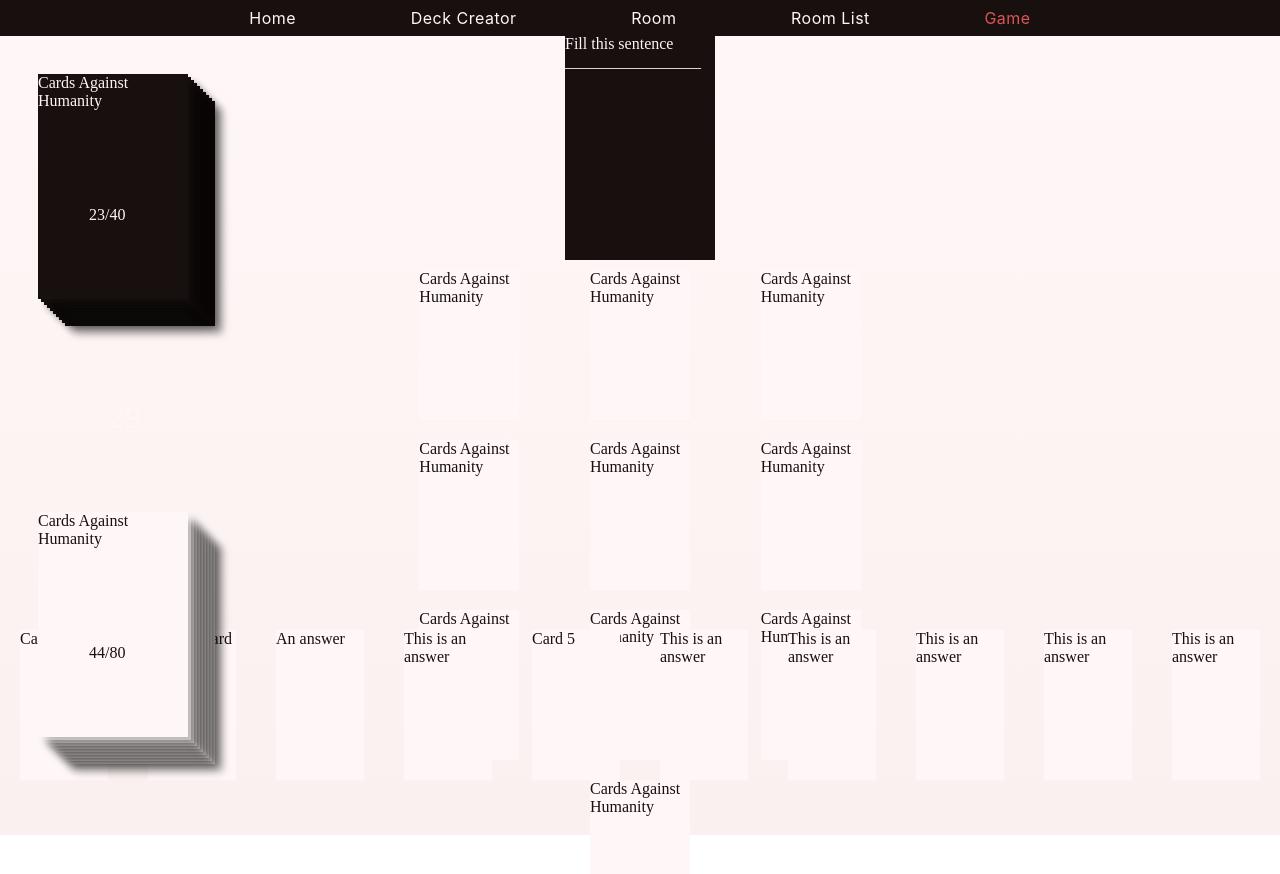
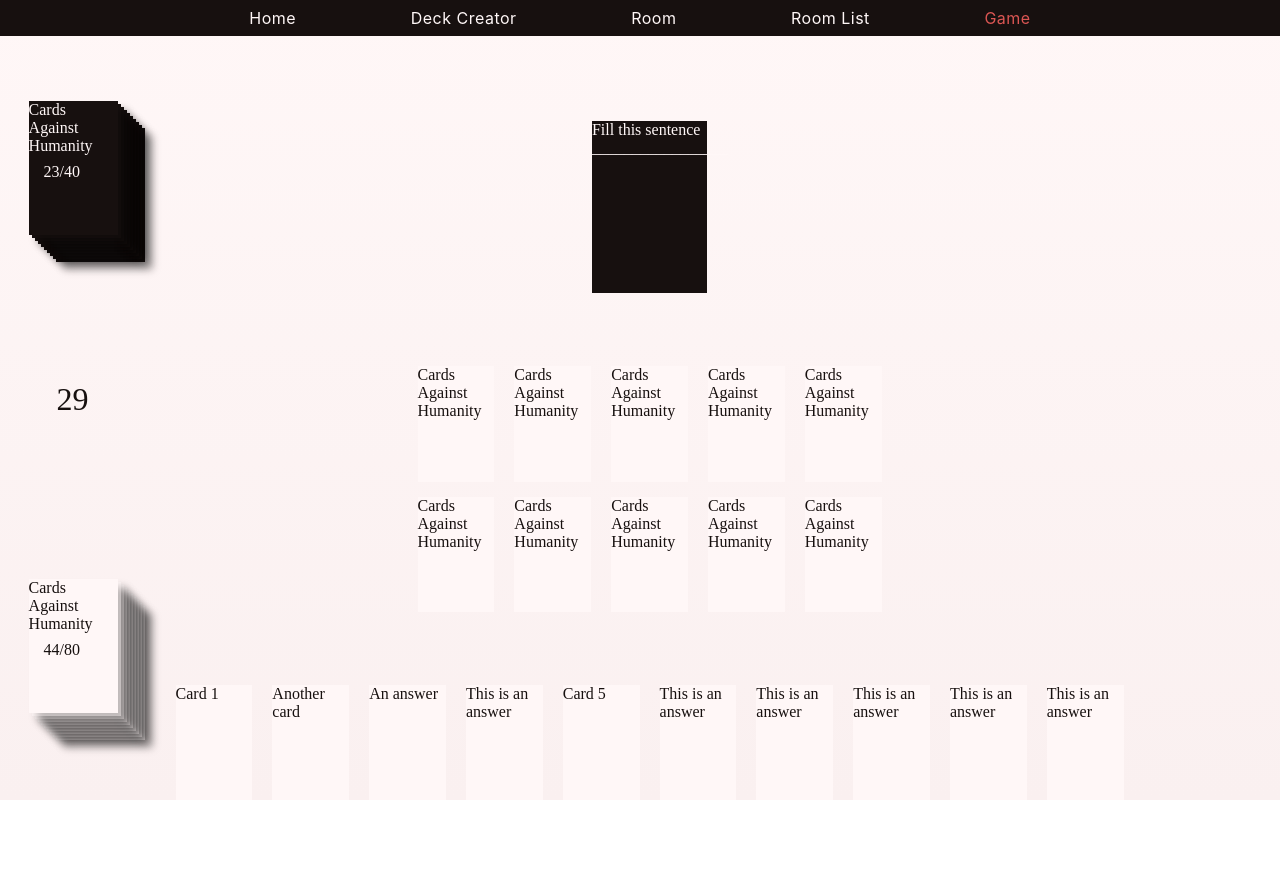
Before and after one commit to jakub-galecki/CAH, a React (Create React App) app in the folder client/: page /game in a window 1280 px wide. Shown: the top 874 px of the page. After the commit the page ends 800 px from the top, so only its background shows below. Built offline with nearby package versions, Linux system fonts and the light colour scheme.

Commit message:
Update game page layout to use CSS Grid

```diff
--- a/client/src/pages/game/style.scss
+++ b/client/src/pages/game/style.scss
@@ -1,15 +1,40 @@
 @import '../../shared/styles/globals.scss';
 
+$card-normal-min-width: 50px;
+$card-normal-min-height: 75px;
+$card-normal-width: 6vw;
+$card-normal-height: 1.5 * $card-normal-width;
+
+$card-big-min-width: 100px;
+$card-big-min-height: 150px;
+$card-big-width: 9vw;
+$card-big-height: 1.5 * $card-big-width;
+
+$reverse-min-width: 75px;
+$reverse-min-height: 112px;
+$reverse-width: 7vw;
+$reverse-height: 1.5 * $reverse-width;
+
 .game {
-  margin-top: 35px;
+  display: grid;
+  grid-template-columns: 1fr 8fr 1fr;
+  grid-template-rows: 3fr 4fr 1fr;
+
+  justify-items: center;
+  align-items: center;
+
+  height: 100vh;
+  width: 100%;
 }
 
 .answer-card {
-  width: 100px;
-  height: 150px;
+  width: $card-normal-width;
+  height: $card-normal-height;
+  min-width: $card-normal-min-width;
+  min-height: $card-normal-min-height;
+
   background-color: $white;
-
-  margin: 10px 20px;
+  margin: 0 10px;
 
   span {
     color: $black;
@@ -17,8 +42,9 @@
 }
 
 .cards-in-hand {
-  position: absolute;
-  bottom: 10px;
+  grid-column: 2 / 2;
+  grid-row: 3 / 3;
+
   width: 100%;
   display: flex;
   justify-content: center;
@@ -27,8 +53,11 @@
 .card-reverse {
   position: absolute;
   display: block;
-  width: 150px;
-  height: 225px;
+
+  width: $reverse-width;
+  height: $reverse-height;
+  min-width: $reverse-min-width;
+  min-height: $reverse-min-height;
 
   box-shadow: 8px 8px 8px rgba(0, 0, 0, 0.25);
 }
@@ -43,8 +72,8 @@
 
 .deck {
   position: relative;
-  width: 180px;
-  height: 255px;
+  width: calc(#{$card-big-width} + 30px);
+  height: calc(#{$card-big-height} + 30px);
 }
 
 .cards-in-deck-counter {
@@ -63,29 +92,32 @@
 
 .counter {
   font-size: 2rem;
-  color: $white;
+  color: $black;
 }
 
 .left-side-panel {
-  position: absolute;
-  top: 35px;
-  left: 0;
+  grid-column: 1 / 1;
+  grid-row: 1 / 4;
+
+  height: 100%;
 
   display: flex;
   flex-direction: column;
-  height: calc(100vh - 35px);
-  width: 250px;
-
   justify-content: space-around;
   align-items: center;
 }
 
 .question-card {
-  width: 150px;
-  height: 225px;
+  grid-column: 2 / 2;
+  grid-row: 1 / 1;
+
+  align-self: end;
+
+  width: $card-big-width;
+  height: $card-big-height;
+  min-width: $card-big-min-width;
+  min-height: $card-big-min-height;
   background-color: $black;
-
-  margin: auto;
 
   span {
     color: $white;
@@ -93,11 +125,24 @@
 }
 
 .played-cards {
-  width: 40%;
-  height: 300px;
-  margin: auto;
+  grid-column: 2 / 2;
+  grid-row: 2 / 2;
 
-  display: flex;
-  justify-content: space-around;
-  flex-wrap: wrap;
+  display: grid;
+  justify-items: center;
+  align-items: center;
+
+  column-gap: 20px;
+  row-gap: 15px;
+
+  //calc(max()) is called because Sass calls a different max() function by default:
+  //https://github.com/sass/sass/issues/2378
+  grid-template-columns: repeat(
+    5,
+    calc(max(#{$card-normal-width}, #{$card-normal-min-width}))
+  );
+  grid-template-rows: repeat(
+    2,
+    calc(max(#{$card-normal-height}, #{$card-normal-min-height}))
+  );
 }
```
